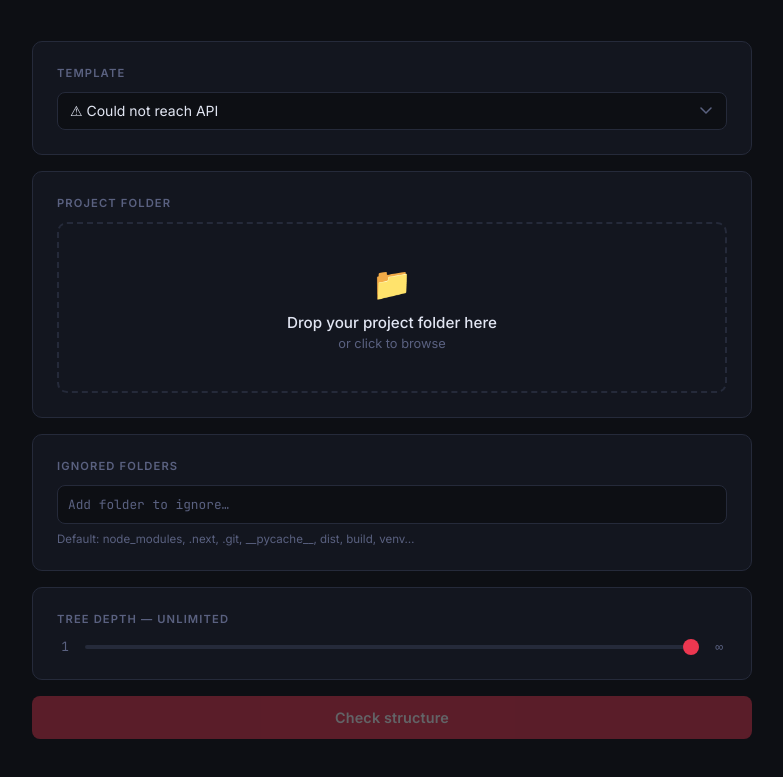
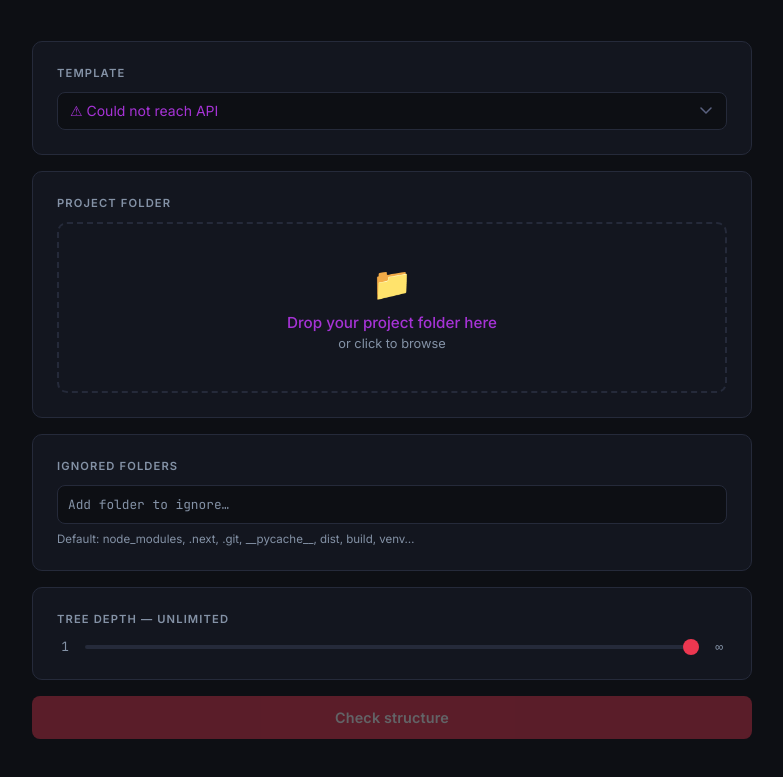
Before and after one commit to z0b1/starstruct, a plain HTML site: page frontend/index.html in a window 1280 px wide. Shown: the part 173-950 px from the top of the page, without its empty margins (248-1031 px from the left). Drawn offline with Linux system fonts and the light colour scheme; no server answers.

Commit message:
added new colors

```diff
--- a/frontend/css/style.css
+++ b/frontend/css/style.css
@@ -3,12 +3,12 @@
 :root {
   --bg:       #0d0f14;
   --surface:  #13161f;
-  --raised:   #1a1e2b;
+  --raised:   #338eda;
   --border:   #252a3a;
-  --text:     #e2e6f3;
-  --muted:    #5a6180;
-  --accent:   #ec3750;   /* Hack Club red */
-  --accent-d: #3d0d14;
+  --text:     #a633d6;
+  --muted:    #8492a6;
+  --accent:   #ec3750;
+  --accent-d: #ff8c37;
   --ok:       #33d17a;
   --warn:     #f6b93b;
   --err:      #ec3750;
```
